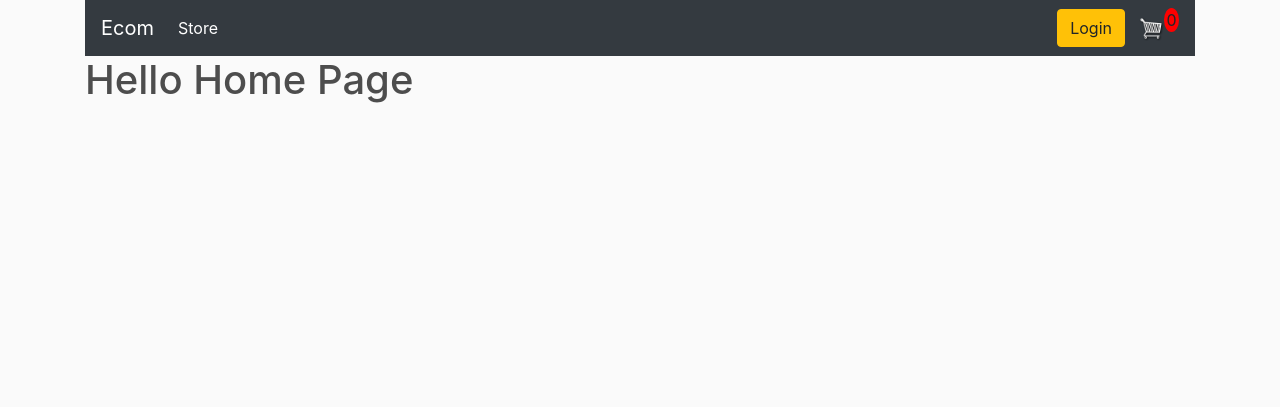
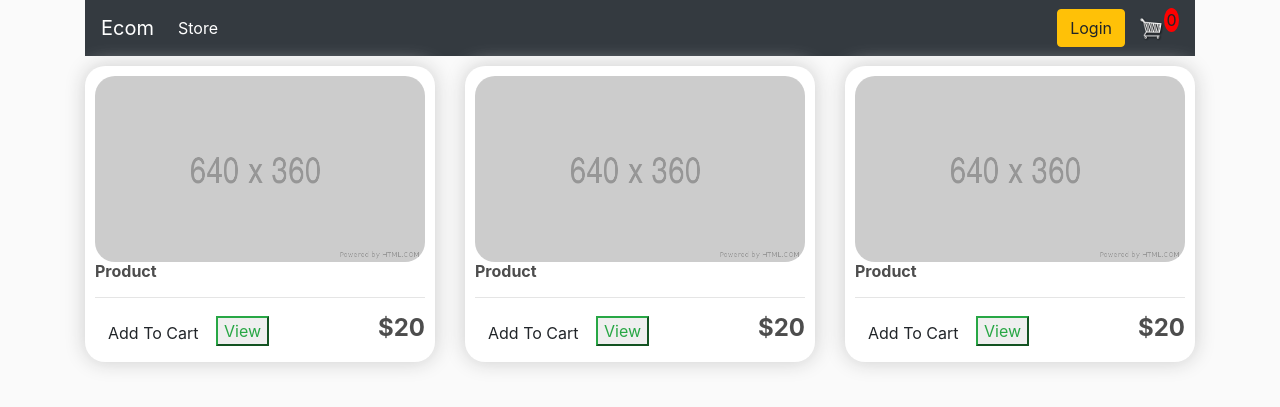
Before and after one commit to bishalpokharel325/DjangoEcommerce, a Django app: page / in a window 1280 px wide. Shown: the top 407 px of the page. Run offline with Django 3.2, Linux system fonts and the light colour scheme.

Commit message:
after designing homepage

```diff
--- a/Step_by_step_process.txt
+++ b/Step_by_step_process.txt
@@ -0,0 +1,3 @@
+STATICFILES_DIR = [
+    os.path.join(BASE_DIR, 'static')
+]
--- a/ecommerce/store/static/css/custom.css
+++ b/ecommerce/store/static/css/custom.css
@@ -20,3 +20,17 @@ color:hsl(0,0%,30%);
     height: 24px;
     text-align: center;
 }
+.box-element{
+box-shadow:hsl(0,0%,80%) 0 0 20px;
+background-color:#fff;
+padding:10px;
+border-radius:20px 20px 20px 20px;
+}
+.col-lg-3,.col-lg-4,.col-lg-6,.col-lg-12,.col-lg-12{
+margin-top:10px;
+}
+
+.thumbnail{
+width:100%;
+border-radius: 20px;
+}
--- a/ecommerce/store/templates/frontend/pages/checkout.html
+++ b/ecommerce/store/templates/frontend/pages/checkout.html
@@ -1,4 +1,4 @@
 {% extends 'frontend/master/master.html' %}
 {% block content %}
-<h1> Hello Checkout Page </h1>
+<h1> Hello ashma </h1>
 {% endblock %}
--- a/ecommerce/store/templates/frontend/pages/home.html
+++ b/ecommerce/store/templates/frontend/pages/home.html
@@ -1,4 +1,41 @@
 {% extends 'frontend/master/master.html' %}
+{% load static %}
 {% block content %}
-<h1> Hello Home Page </h1>
+<div class="row">
+    <div class="col-lg-4">
+    <div class="box-element">
+        <img src="{% static 'images/placeholder.png' %}" alt="" class="thumbnail">
+        <h6><strong>Product</strong></h6>
+        <hr>
+        <button class="btn btn-outline-second">Add To Cart</button>
+        <button class="btn-outline-success">View</button>
+        <h4 style="display:inline-block;float:right"><strong>$20</strong></h4>
+
+    </div>
+    </div>
+    <div class="col-lg-4">
+        <div class="box-element">
+            <img src="{% static 'images/placeholder.png' %}" alt="" class="thumbnail">
+            <h6><strong>Product</strong></h6>
+            <hr>
+        <button class="btn btn-outline-second">Add To Cart</button>
+        <button class="btn-outline-success">View</button>
+        <h4 style="display:inline-block;float:right"><strong>$20</strong></h4>
+
+    </div>
+
+    </div>
+    <div class="col-lg-4">
+        <div class="box-element">
+            <img src="{% static 'images/placeholder.png' %}" alt="" class="thumbnail">
+            <h6><strong>Product</strong></h6>
+            <hr>
+        <button class="btn btn-outline-second">Add To Cart</button>
+        <button class="btn-outline-success">View</button>
+        <h4 style="display:inline-block;float:right"><strong>$20</strong></h4>
+
+    </div>
+
+    </div>
+</div>
 {% endblock %}
```
Also changed, not shown: ecommerce/store/templates/frontend/pages/cart.html (+27 -1 lines), ecommerce/store/static/images/arrow-down.png (added), ecommerce/store/static/images/arrow-up.png (added), ecommerce/store/static/images/placeholder.png (added).
